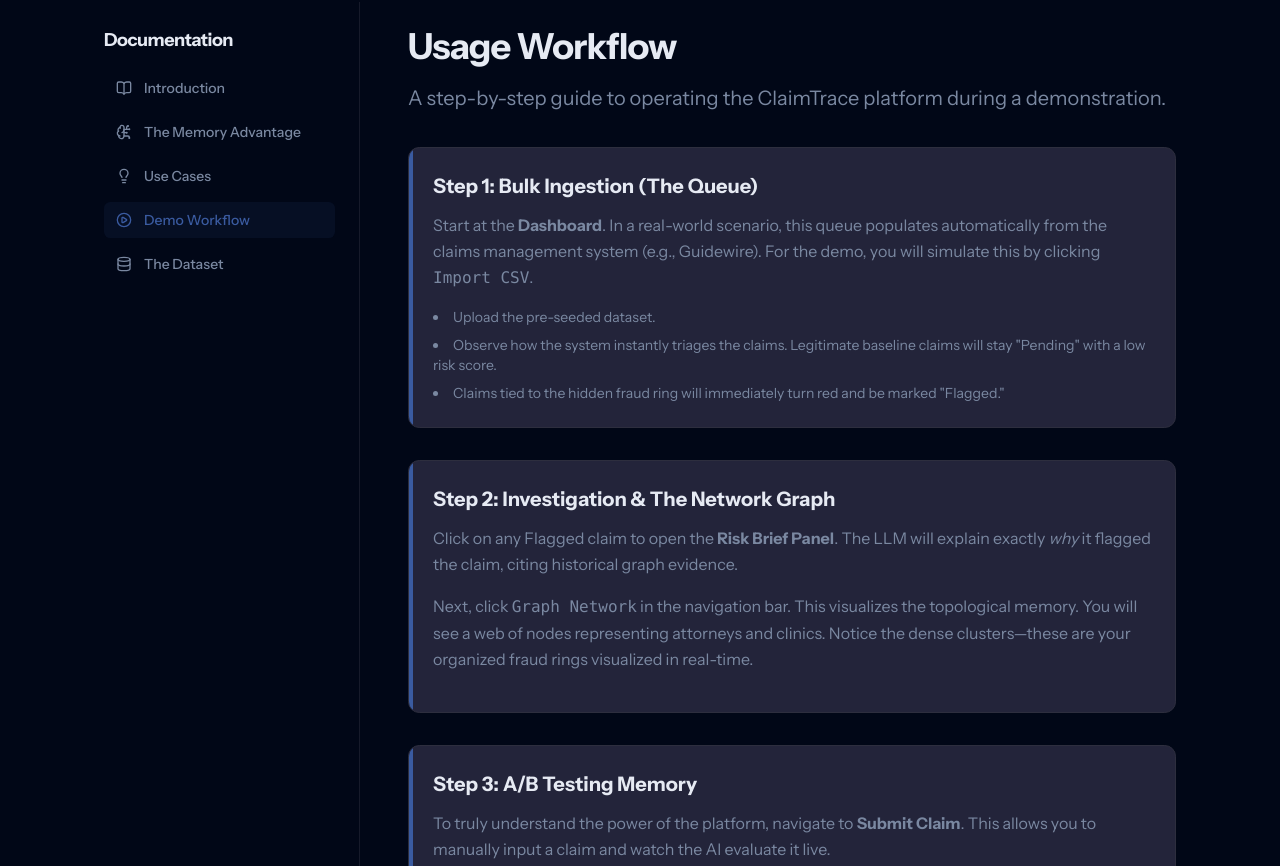
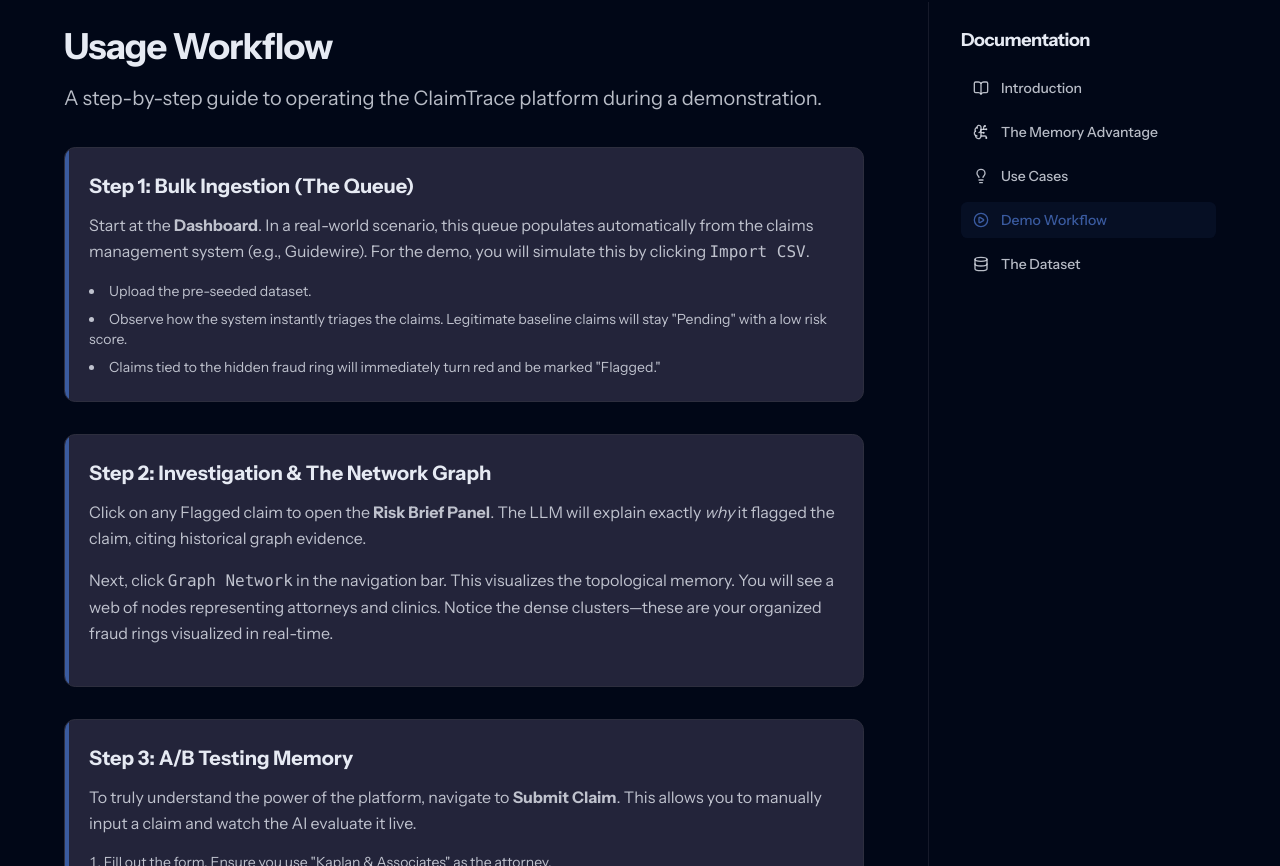
Before and after one commit to SshauryaaRocks19/claimtrace, a Next.js app: page /docs/workflow in a window 1280 px wide. Shown: the part 174-1040 px from the top of the page. Built offline with nearby package versions, Linux system fonts and the light colour scheme.

Commit message:
fix: make docs text visible, move sidebar to right, expand layout to full width

```diff
--- a/app/docs/dataset/page.tsx
+++ b/app/docs/dataset/page.tsx
@@ -3,17 +3,17 @@
     <div className="space-y-8 ">
       <div>
         <h1 className="text-4xl font-bold tracking-tight mb-4 text-foreground">The Pre-seeded Dataset</h1>
-        <p className="text-xl text-muted-foreground leading-relaxed">
+        <p className="text-xl text-foreground/80 leading-relaxed">
           Understanding the synthetic data driving the ClaimTrace demonstration.
         </p>
       </div>
 
       <div className="space-y-6">
         <h2 className="text-2xl font-semibold text-foreground border-b border-border/50 pb-2">Why Pre-seeded Data?</h2>
-        <p className="text-muted-foreground leading-relaxed">
+        <p className="text-foreground/80 leading-relaxed">
           To demonstrate the efficacy of topological fraud detection, the system requires an established history. Fraud rings only become visible when evaluated against a baseline of legitimate claims over time.
         </p>
-        <p className="text-muted-foreground leading-relaxed">
+        <p className="text-foreground/80 leading-relaxed">
           The demo is pre-seeded with a synthetic dataset of hundreds of auto-insurance claims, simulating a 12-month operating window for a regional insurance carrier.
         </p>
       </div>
@@ -24,10 +24,10 @@
             <span className="w-3 h-3 rounded-full bg-emerald-500"></span>
             The Legitimate Baseline
           </h3>
-          <p className="text-sm text-muted-foreground mb-4">
+          <p className="text-sm text-foreground/80 mb-4">
             Approximately 85% of the pre-seeded graph consists of standard claims. These include genuine fender-benders, weather-related damages, and single-vehicle accidents.
           </p>
-          <ul className="text-sm text-muted-foreground list-disc list-inside space-y-1">
+          <ul className="text-sm text-foreground/80 list-disc list-inside space-y-1">
             <li>Scattered, un-clustered entities</li>
             <li>Randomized attorneys and repair shops</li>
             <li>Low risk scores across the board</li>
@@ -52,7 +52,7 @@
 
       <div className="bg-primary/5 border border-primary/20 p-6 rounded-xl mt-8">
         <h3 className="text-primary font-bold mb-2">Testing the Limits</h3>
-        <p className="text-muted-foreground text-sm leading-relaxed">
+        <p className="text-foreground/80 text-sm leading-relaxed">
           You can test the system's resilience by uploading claims that <em>partially</em> match the fraud ring (e.g., using "Kaplan & Associates" but a different clinic). The graph will calculate a proportional risk score, demonstrating that it doesn't just use binary keyword matching, but actual topological weight.
         </p>
       </div>
--- a/app/docs/layout.tsx
+++ b/app/docs/layout.tsx
@@ -17,9 +17,17 @@
   const pathname = usePathname();
 
   return (
-    <div className="min-h-screen bg-background text-foreground flex flex-col md:flex-row pt-24 max-w-7xl mx-auto px-4 sm:px-6 lg:px-8">
+    <div className="min-h-screen bg-background text-foreground flex flex-col md:flex-row pt-24 w-full px-4 sm:px-8 lg:px-16">
+
+      {/* Main Content Area */}
+      <main className="flex-1 py-6 md:pr-12 lg:pr-16 overflow-x-hidden">
+        <div className="max-w-4xl">
+          {children}
+        </div>
+      </main>
+
       {/* Sidebar Navigation */}
-      <aside className="w-full md:w-64 shrink-0 py-6 md:pr-6 md:border-r border-border/50">
+      <aside className="w-full md:w-72 shrink-0 py-6 md:pl-8 md:border-l border-border/50">
         <div className="sticky top-24 h-auto md:h-[calc(100vh-6rem)] overflow-y-auto">
           <h2 className="text-lg font-bold mb-4 text-foreground tracking-tight">Documentation</h2>
           <nav className="flex flex-col gap-2">
@@ -33,7 +41,7 @@
                   "flex items-center gap-3 px-3 py-2 rounded-md text-sm font-medium transition-colors shrink-0",
                   isActive
                     ? "bg-primary/10 text-primary"
-                    : "text-muted-foreground hover:bg-muted hover:text-foreground"
+                    : "text-foreground/80 hover:bg-muted hover:text-foreground"
                 )}
               >
                 <link.icon className="w-4 h-4" />
@@ -45,12 +53,6 @@
         </div>
       </aside>
 
-      {/* Main Content Area */}
-      <main className="flex-1 py-6 md:pl-8 lg:pl-12 overflow-x-hidden">
-        <div className="max-w-3xl">
-          {children}
-        </div>
-      </main>
     </div>
   );
 }
--- a/app/docs/page.tsx
+++ b/app/docs/page.tsx
@@ -3,34 +3,34 @@
     <div className="space-y-8 ">
       <div>
         <h1 className="text-4xl font-bold tracking-tight mb-4 text-foreground">Introduction</h1>
-        <p className="text-xl text-muted-foreground leading-relaxed">
+        <p className="text-xl text-foreground/80 leading-relaxed">
           Welcome to the ClaimTrace Documentation. ClaimTrace is an agentic Special Investigation Unit (SIU) platform built to detect organized insurance fraud.
         </p>
       </div>
 
       <div className="space-y-6">
         <h2 className="text-2xl font-semibold text-foreground border-b border-border/50 pb-2">The Intelligence Gap</h2>
-        <p className="text-muted-foreground leading-relaxed">
+        <p className="text-foreground/80 leading-relaxed">
           Modern insurance fraud rarely looks like a single, massive, millions-of-dollars heist. Instead, it looks like a thousand $2,500 fender-benders spread across different jurisdictions, different adjusters, and different months.
         </p>
-        <p className="text-muted-foreground leading-relaxed">
+        <p className="text-foreground/80 leading-relaxed">
           Organized fraud rings—involving coordinated attorneys, medical clinics, and repair shops—rely entirely on the <strong>fragmentation</strong> of insurance systems. Traditional rules engines evaluate each incoming claim in a vacuum. A $2,500 soft-tissue injury claim with no prior history for that specific claimant will always pass through auto-adjudication as "Low Risk."
         </p>
       </div>
 
       <div className="space-y-6">
         <h2 className="text-2xl font-semibold text-foreground border-b border-border/50 pb-2">Enter ClaimTrace</h2>
-        <p className="text-muted-foreground leading-relaxed">
+        <p className="text-foreground/80 leading-relaxed">
           ClaimTrace replaces stateless rules with a <strong>dynamic knowledge graph</strong>. By parsing raw claim narratives and extracting entities, ClaimTrace builds a continuously updating memory of every actor in your insurance ecosystem.
         </p>
-        <p className="text-muted-foreground leading-relaxed">
+        <p className="text-foreground/80 leading-relaxed">
           When a new claim is submitted, ClaimTrace doesn't just look at the dollar amount. It instantly queries the graph to see who the attorney is, who the clinic is, and whether those two entities have ever collaborated before. It then feeds that topological context into an LLM to generate an expert Risk Brief.
         </p>
       </div>
 
       <div className="bg-primary/5 border border-primary/20 p-6 rounded-xl mt-8">
         <h3 className="text-primary font-bold mb-2">Getting Started</h3>
-        <p className="text-muted-foreground text-sm">
+        <p className="text-foreground/80 text-sm">
           Navigate through the sidebar to learn about the specific memory advantage, deep use cases, and how to effectively run the platform demo using our pre-seeded dataset.
         </p>
       </div>
--- a/app/docs/workflow/page.tsx
+++ b/app/docs/workflow/page.tsx
@@ -3,7 +3,7 @@
     <div className="space-y-8 ">
       <div>
         <h1 className="text-4xl font-bold tracking-tight mb-4 text-foreground">Usage Workflow</h1>
-        <p className="text-xl text-muted-foreground leading-relaxed">
+        <p className="text-xl text-foreground/80 leading-relaxed">
           A step-by-step guide to operating the ClaimTrace platform during a demonstration.
         </p>
       </div>
@@ -13,10 +13,10 @@
         <div className="bg-card border border-border p-6 rounded-xl relative overflow-hidden">
           <div className="absolute top-0 left-0 w-1 h-full bg-primary"></div>
           <h2 className="text-xl font-bold mb-3 text-foreground">Step 1: Bulk Ingestion (The Queue)</h2>
-          <p className="text-muted-foreground leading-relaxed mb-4">
+          <p className="text-foreground/80 leading-relaxed mb-4">
             Start at the <strong>Dashboard</strong>. In a real-world scenario, this queue populates automatically from the claims management system (e.g., Guidewire). For the demo, you will simulate this by clicking <code>Import CSV</code>.
           </p>
-          <ul className="list-disc list-inside text-sm text-muted-foreground space-y-2">
+          <ul className="list-disc list-inside text-sm text-foreground/80 space-y-2">
             <li>Upload the pre-seeded dataset.</li>
             <li>Observe how the system instantly triages the claims. Legitimate baseline claims will stay "Pending" with a low risk score.</li>
             <li>Claims tied to the hidden fraud ring will immediately turn red and be marked "Flagged."</li>
@@ -26,10 +26,10 @@
         <div className="bg-card border border-border p-6 rounded-xl relative overflow-hidden">
           <div className="absolute top-0 left-0 w-1 h-full bg-primary"></div>
           <h2 className="text-xl font-bold mb-3 text-foreground">Step 2: Investigation & The Network Graph</h2>
-          <p className="text-muted-foreground leading-relaxed mb-4">
+          <p className="text-foreground/80 leading-relaxed mb-4">
             Click on any Flagged claim to open the <strong>Risk Brief Panel</strong>. The LLM will explain exactly <em>why</em> it flagged the claim, citing historical graph evidence.
           </p>
-          <p className="text-muted-foreground leading-relaxed mb-4">
+          <p className="text-foreground/80 leading-relaxed mb-4">
             Next, click <code>Graph Network</code> in the navigation bar. This visualizes the topological memory. You will see a web of nodes representing attorneys and clinics. Notice the dense clusters—these are your organized fraud rings visualized in real-time.
           </p>
         </div>
@@ -37,10 +37,10 @@
         <div className="bg-card border border-border p-6 rounded-xl relative overflow-hidden">
           <div className="absolute top-0 left-0 w-1 h-full bg-primary"></div>
           <h2 className="text-xl font-bold mb-3 text-foreground">Step 3: A/B Testing Memory</h2>
-          <p className="text-muted-foreground leading-relaxed mb-4">
+          <p className="text-foreground/80 leading-relaxed mb-4">
             To truly understand the power of the platform, navigate to <strong>Submit Claim</strong>. This allows you to manually input a claim and watch the AI evaluate it live.
           </p>
-          <ol className="list-decimal list-inside text-sm text-muted-foreground space-y-3">
+          <ol className="list-decimal list-inside text-sm text-foreground/80 space-y-3">
             <li>Fill out the form. Ensure you use "Kaplan & Associates" as the attorney.</li>
             <li><strong>Toggle Memory OFF:</strong> Submit the claim. The AI will act like a legacy system, giving it a low/medium score because it has no historical context.</li>
             <li><strong>Toggle Memory ON:</strong> Submit the exact same claim. The AI will pull the graph memory, recognize the Kaplan entity, realize it is associated with a fraud ring, and instantly escalate the risk score to CRITICAL.</li>
```
Also changed, not shown: app/docs/memory/page.tsx (+6 -6 lines), app/docs/use-cases/page.tsx (+7 -7 lines).
